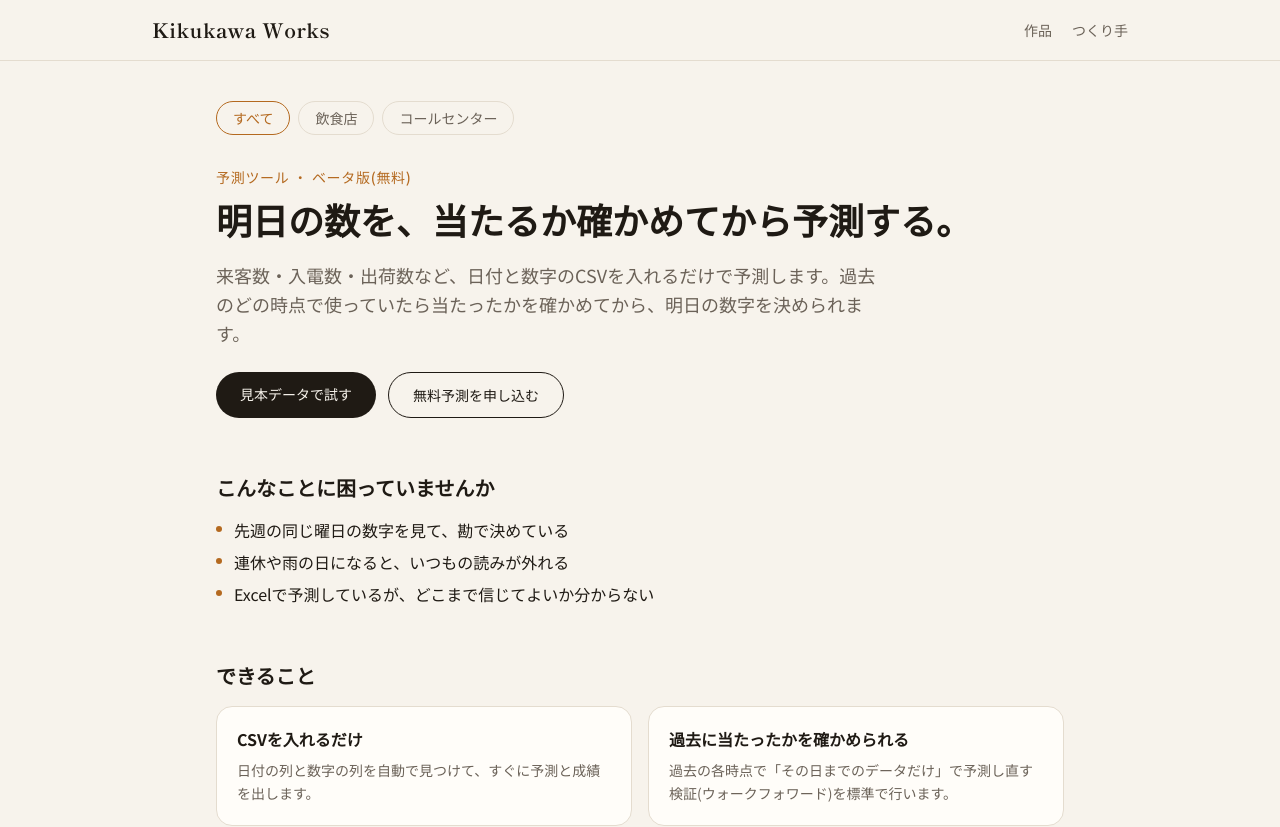
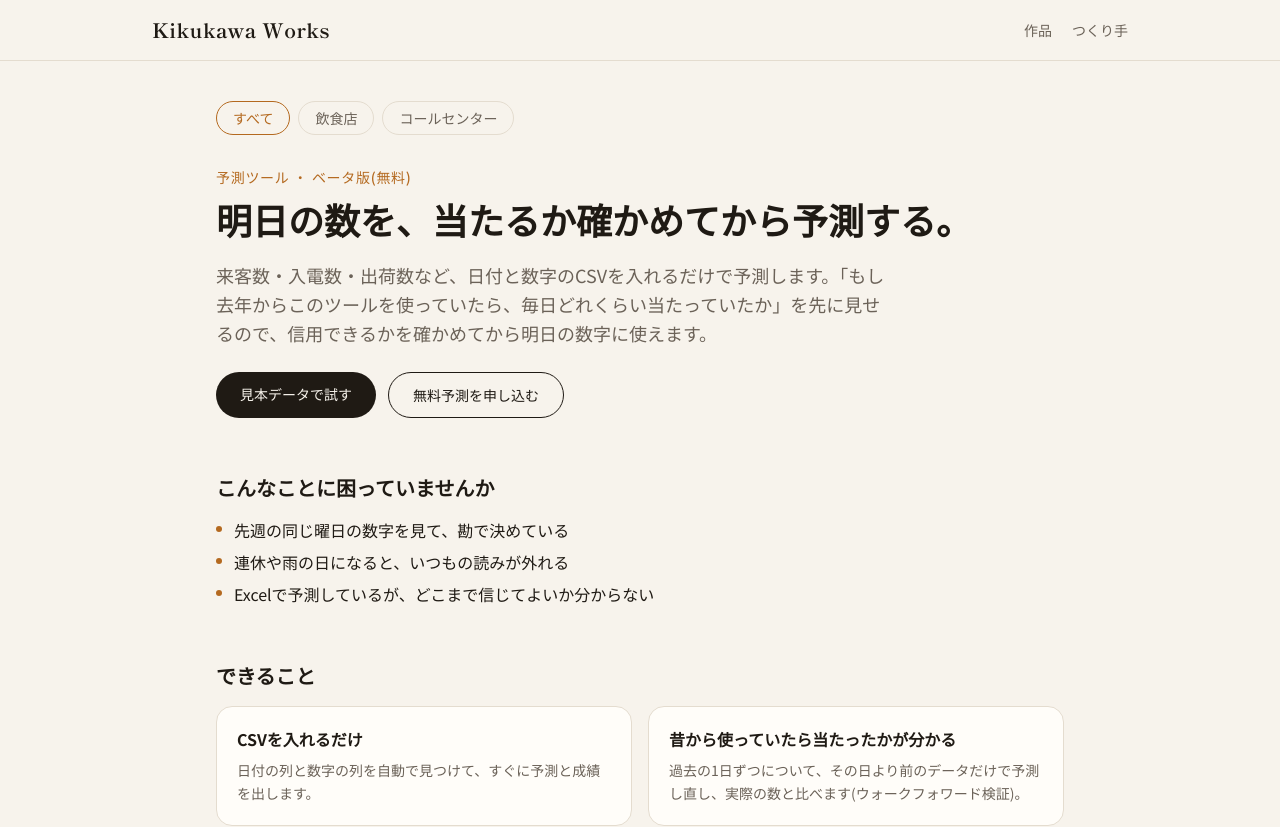
Before and after one commit to yksection9/kikukawa-works, a React (Vite) app: page /forecast in a window 1280 px wide. Shown: the top 827 px of the page. Built offline with nearby package versions, Linux system fonts and the light colour scheme.

Commit message:
紹介文の分かりにくい一文を言い換え
Co-Authored-By: Claude Opus 5.5 (1M context) <noreply@anthropic.com>
Claude-Session: https://claude.ai/code/session_01U6zTUnf2m9XTPucFKHdEs5

```diff
--- a/src/data/works.ts
+++ b/src/data/works.ts
@@ -31,7 +31,7 @@ export const WORKS: Work[] = [
     tagline: '明日の数を、当たるか確かめてから予測する。',
     description: [
       '来客数・入電数など、日付と数字のCSVを入れるだけで予測するWebツールです。',
-      '過去の各時点で「その日までのデータだけ」で予測し直して成績を出すので、使う前に当たっていたかを確かめられます。計算はすべてブラウザの中で行い、データを外に送りません。',
+      '「もし去年からこのツールを使っていたら、毎日どれくらい当たっていたか」を先に見せるので、信用できるかを確かめてから使えます。計算はすべてブラウザの中で行い、データを外に送りません。',
     ],
     features: [
       'CSVを入れるだけで予測と過去の成績を表示',
--- a/src/pages/Forecast.tsx
+++ b/src/pages/Forecast.tsx
@@ -20,7 +20,7 @@ const COPY: Record<Industry | 'all', {
   all: {
     label: 'すべて',
     title: '明日の数を、当たるか確かめてから予測する。',
-    lead: '来客数・入電数・出荷数など、日付と数字のCSVを入れるだけで予測します。過去のどの時点で使っていたら当たったかを確かめてから、明日の数字を決められます。',
+    lead: '来客数・入電数・出荷数など、日付と数字のCSVを入れるだけで予測します。「もし去年からこのツールを使っていたら、毎日どれくらい当たっていたか」を先に見せるので、信用できるかを確かめてから明日の数字に使えます。',
     pains: [
       '先週の同じ曜日の数字を見て、勘で決めている',
       '連休や雨の日になると、いつもの読みが外れる',
@@ -59,7 +59,7 @@ const COPY: Record<Industry | 'all', {
 
 const FEATURES = [
   { title: 'CSVを入れるだけ', body: '日付の列と数字の列を自動で見つけて、すぐに予測と成績を出します。' },
-  { title: '過去に当たったかを確かめられる', body: '過去の各時点で「その日までのデータだけ」で予測し直す検証(ウォークフォワード)を標準で行います。' },
+  { title: '昔から使っていたら当たったかが分かる', body: '過去の1日ずつについて、その日より前のデータだけで予測し直し、実際の数と比べます(ウォークフォワード検証)。' },
   { title: '未来の情報を使っていない証明', body: '「未来リーク検査」ボタンで、未来の値をでたらめに書き換えても予測が変わらないことを、その場で確かめられます。' },
   { title: 'スライダーで調整', body: '何日前の実績を見るか、何日分を平均するかなどを動かすと、すぐに検証がやり直されます。調整しすぎは警告します。' },
   { title: 'データを外に送らない', body: '計算はすべてお使いのブラウザの中で行います。CSVがこのサイトや他のサーバーに送られることはありません。' },
```
